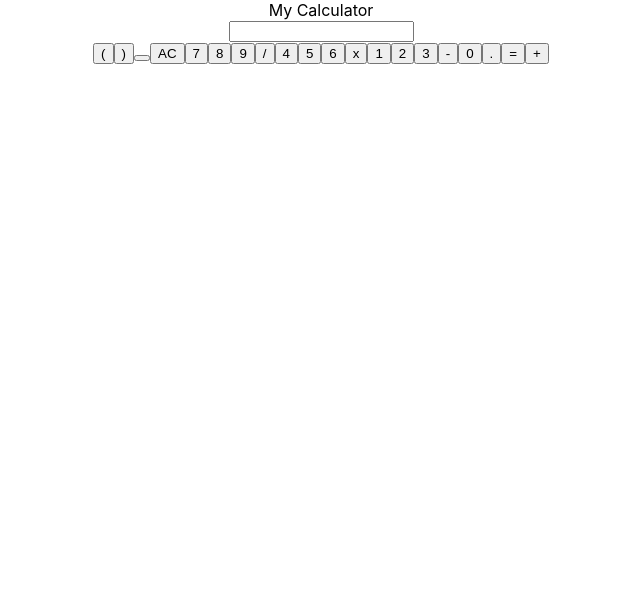
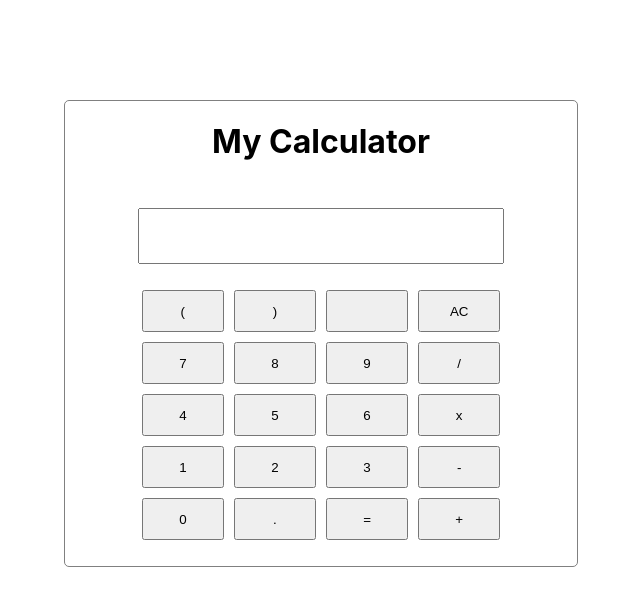
Before and after one commit to Xiaoping-Li/games, a React (Create React App) app in the folder calculator/: page / in a window 1280 px wide. Shown: the top 606 px of the page, without its empty margins (319-959 px from the left). Built offline with nearby package versions, Linux system fonts and the light colour scheme.

Commit message:
Basic CSS for app

```diff
--- a/calculator/src/App.css
+++ b/calculator/src/App.css
@@ -1,33 +1,7 @@
 .App {
   text-align: center;
+  width: 40%;
+  margin: 100px auto;
+  border: 1px solid gray;
+  border-radius: 5px;
 }
-
-.App-logo {
-  animation: App-logo-spin infinite 20s linear;
-  height: 40vmin;
-  pointer-events: none;
-}
-
-.App-header {
-  background-color: #282c34;
-  min-height: 100vh;
-  display: flex;
-  flex-direction: column;
-  align-items: center;
-  justify-content: center;
-  font-size: calc(10px + 2vmin);
-  color: white;
-}
-
-.App-link {
-  color: #61dafb;
-}
-
-@keyframes App-logo-spin {
-  from {
-    transform: rotate(0deg);
-  }
-  to {
-    transform: rotate(360deg);
-  }
-}
--- a/calculator/src/App.js
+++ b/calculator/src/App.js
@@ -6,7 +6,7 @@ class App extends Component {
   render() {
     return (
       <div className="App">
-        My Calculator
+        <h1>My Calculator</h1>
         <Calculator />
       </div>
     );
--- /dev/null
+++ b/calculator/src/CSS/calculator.css
@@ -0,0 +1,13 @@
+input {
+    width: 70%;
+    height: 50px;
+    margin-top: 5%;
+}
+
+.buttons {
+    margin: 5% 15%;
+    height: 250px;
+    display: grid;
+    grid-template: repeat(5, 1fr) / repeat(4, 1fr);
+    grid-gap: 10px;
+}
--- a/calculator/src/components/Calculator.js
+++ b/calculator/src/components/Calculator.js
@@ -1,5 +1,5 @@
 import React, { Component } from 'react';
-
+import '../CSS/calculator.css';
 
 class Calculator extends Component {
   render() {
@@ -7,10 +7,10 @@ class Calculator extends Component {
       <div className="calculator">
         <form>
             <input type="text" />
-            <div>
-                {keys.map((key, idx) => <button key={idx}>{key}</button>)}
-            </div>
         </form>
+        <div className="buttons">
+            {keys.map((key, idx) => <button className="grid-item" key={idx}>{key}</button>)}
+        </div>
       </div>
     );
   }
```
